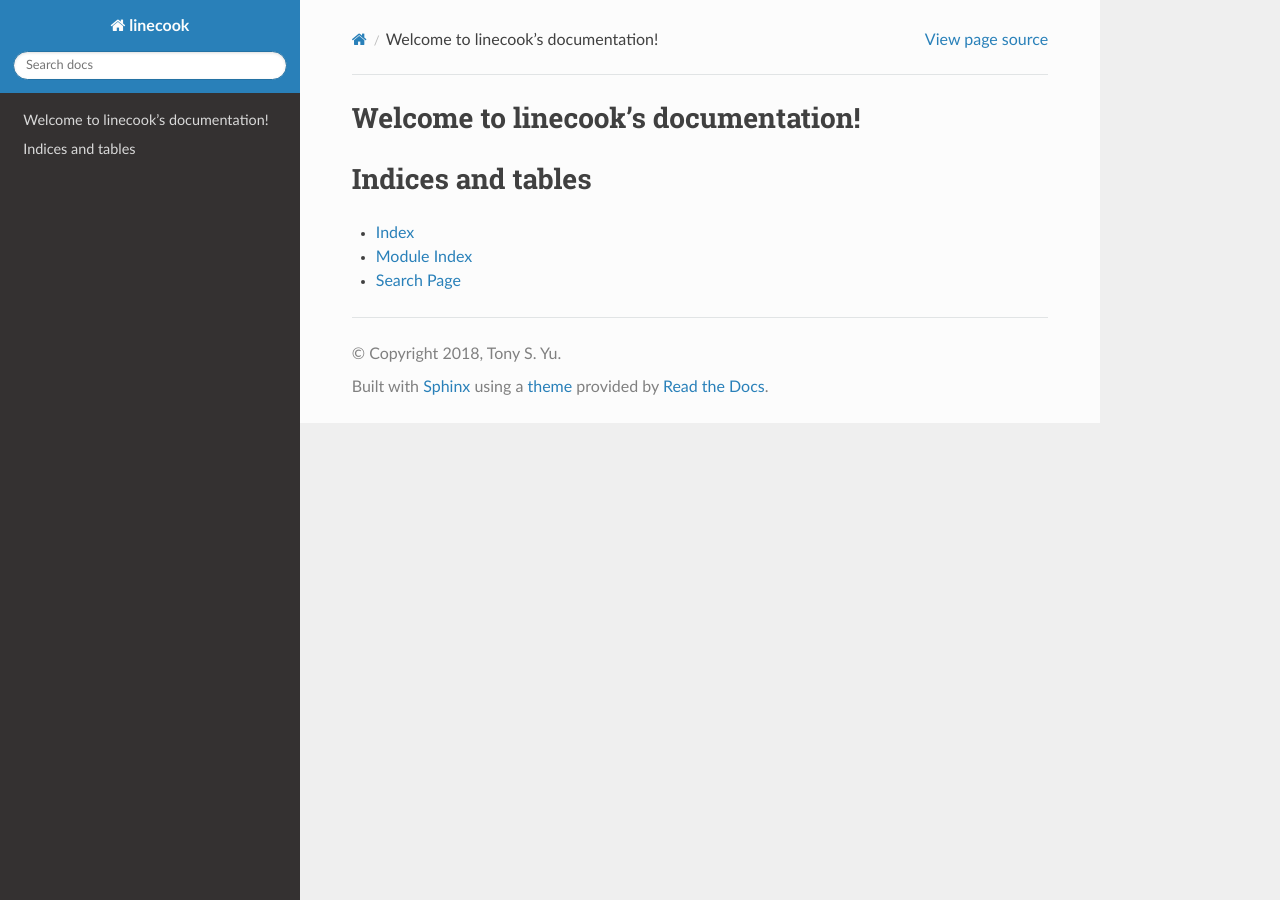
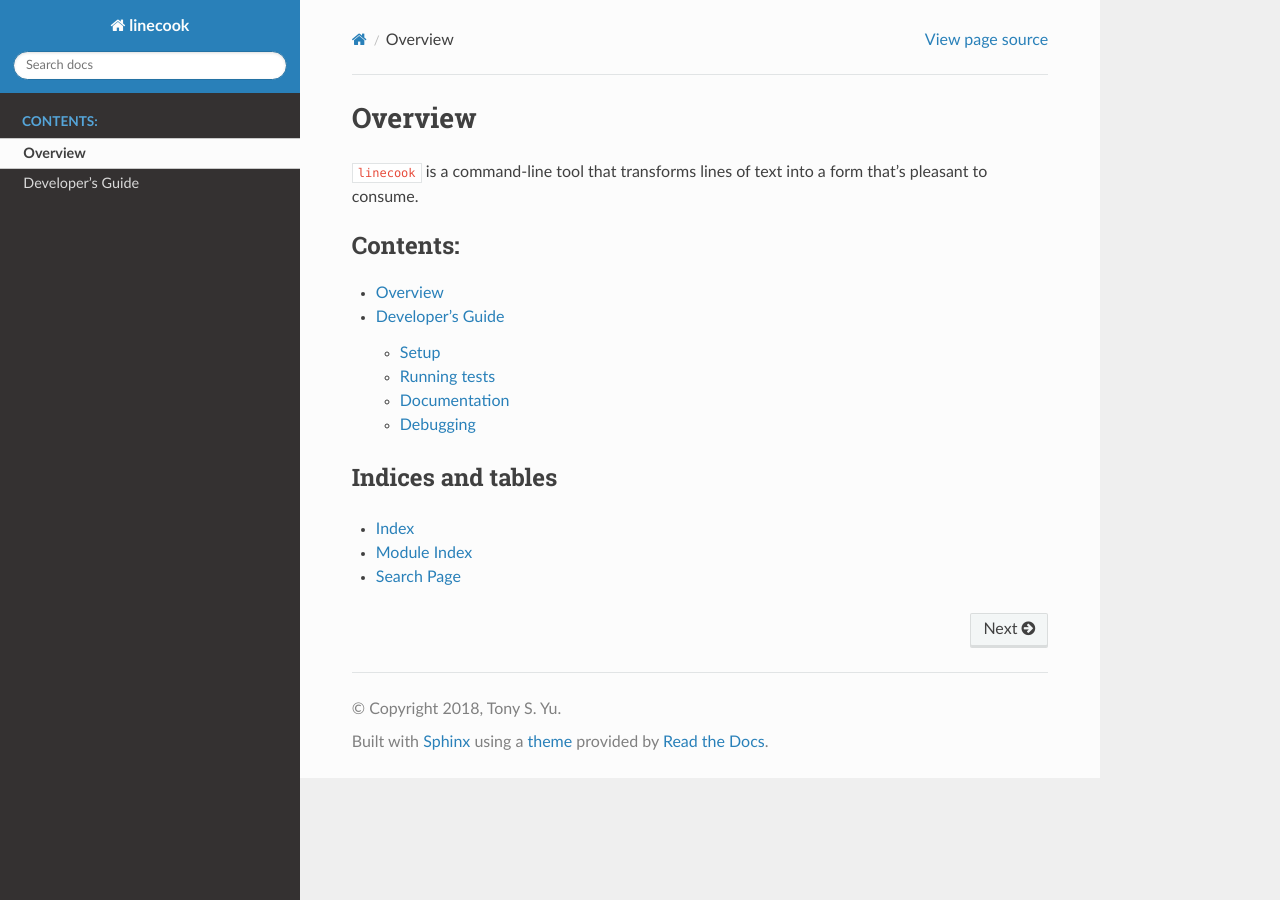
Before and after one commit to tonysyu/linecook, a Sphinx documentation site: the page built from docs/index.rst, in a window 1280 px wide. Built offline with Sphinx 7.4.7 and the Read the Docs theme 2.0.0, drawn with Linux system fonts in a browser that asks for light colours; pages that are not in the unit, such as notebooks, are missing from menus.

Commit message:
Move developer's guide from README to doc page

```diff
--- a/docs/index.rst
+++ b/docs/index.rst
@@ -1,15 +1,16 @@
-.. linecook documentation master file, created by
-   sphinx-quickstart on Sun Jun  3 11:10:17 2018.
-   You can adapt this file completely to your liking, but it should at least
-   contain the root `toctree` directive.
+========
+Overview
+========
 
-Welcome to linecook's documentation!
-====================================
+`linecook` is a command-line tool that transforms lines of text into a form
+that's pleasant to consume.
 
 .. toctree::
    :maxdepth: 2
    :caption: Contents:
 
+   self
+   developer_guide.rst
    api/modules.rst
 
 
```
Also changed, not shown: README.rst (+3 -57 lines), docs/developer_guide.rst (added, +63 -0 lines).
